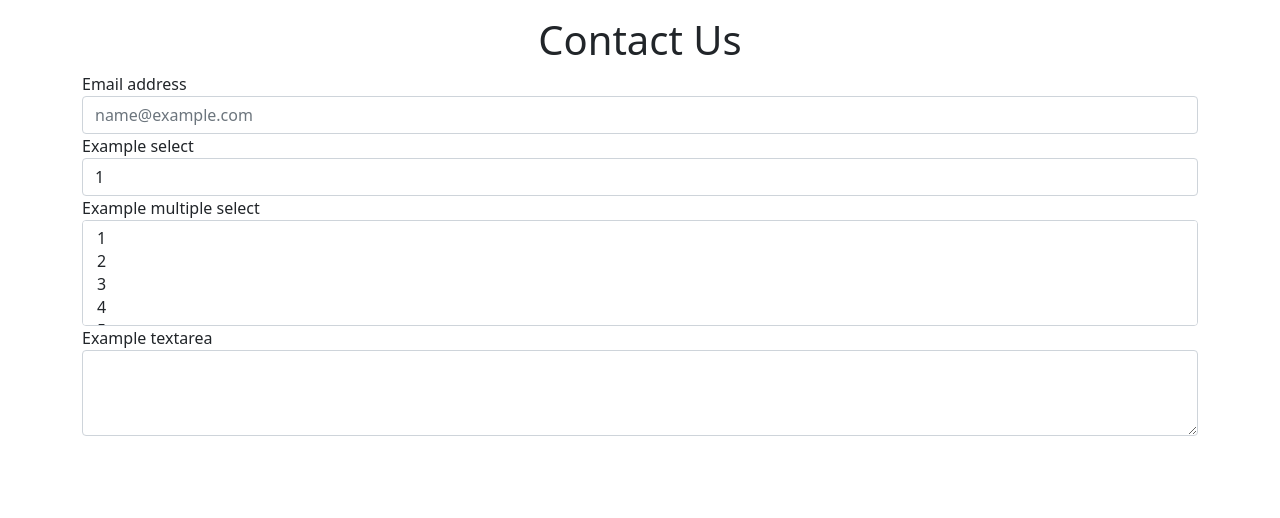
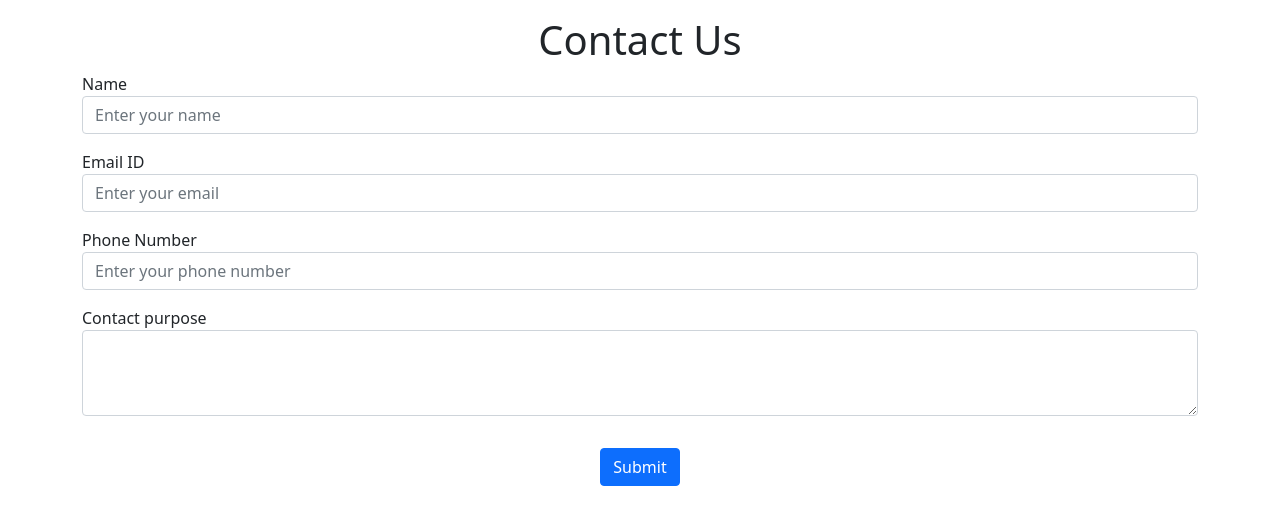
Before and after one commit to TauqeerAhmad5201/django, a Django app: page /contact in a window 1280 px wide. Shown: the part 456-974 px from the top of the page. Before the commit the page ends 892 px from the top, so only its background shows below. Run offline with Django 3.2, Linux system fonts and the light colour scheme.

Commit message:
corrected id and name

```diff
--- a/templates/contact.html
+++ b/templates/contact.html
@@ -10,36 +10,30 @@
     <h1 class="text-center">Contact Us</h1>
 
     <!-- adding form -->
-    <form>
-        <div class="form-group">
-            <label for="exampleFormControlInput1">Email address</label>
-            <input type="email" class="form-control" id="exampleFormControlInput1" placeholder="name@example.com">
+    <!-- post = where data is not shown -->
+    <form method="post" action="/contact">
+        <div class="form-group mb-3">
+            <label for="name">Name</label>
+            <input type="text" class="form-control" name="name" id="name" placeholder="Enter your name">
         </div>
-        <div class="form-group">
-            <label for="exampleFormControlSelect1">Example select</label>
-            <select class="form-control" id="exampleFormControlSelect1">
-                <option>1</option>
-                <option>2</option>
-                <option>3</option>
-                <option>4</option>
-                <option>5</option>
-            </select>
+        <div class="form-group mb-3 ">
+            <label for="email">Email ID</label>
+            <input type="email" class="form-control" name="email" id="email" placeholder="Enter your email">
         </div>
-        <div class="form-group">
-            <label for="exampleFormControlSelect2">Example multiple select</label>
-            <select multiple class="form-control" id="exampleFormControlSelect2">
-                <option>1</option>
-                <option>2</option>
-                <option>3</option>
-                <option>4</option>
-                <option>5</option>
-            </select>
+        <div class="form-group mb-3">
+            <label for="number">Phone Number </label>
+            <input type="tel" class="form-control" name="phone" id="phone" placeholder="Enter your phone number">
         </div>
-        <div class="form-group">
-            <label for="exampleFormControlTextarea1">Example textarea</label>
-            <textarea class="form-control" id="exampleFormControlTextarea1" rows="3"></textarea>
+        <div class="form-group mb-3">
+            <label for="desc">Contact purpose</label>
+            <textarea class="form-control"  name="desc" id="desc" rows="3"></textarea>
         </div>
     </form>
+    <div class="container text-center">
+        <button type="submit" class="btn btn-primary my-3 mx-0">Submit</button>
+    </div>
+
+
 </div>
 
 
```
